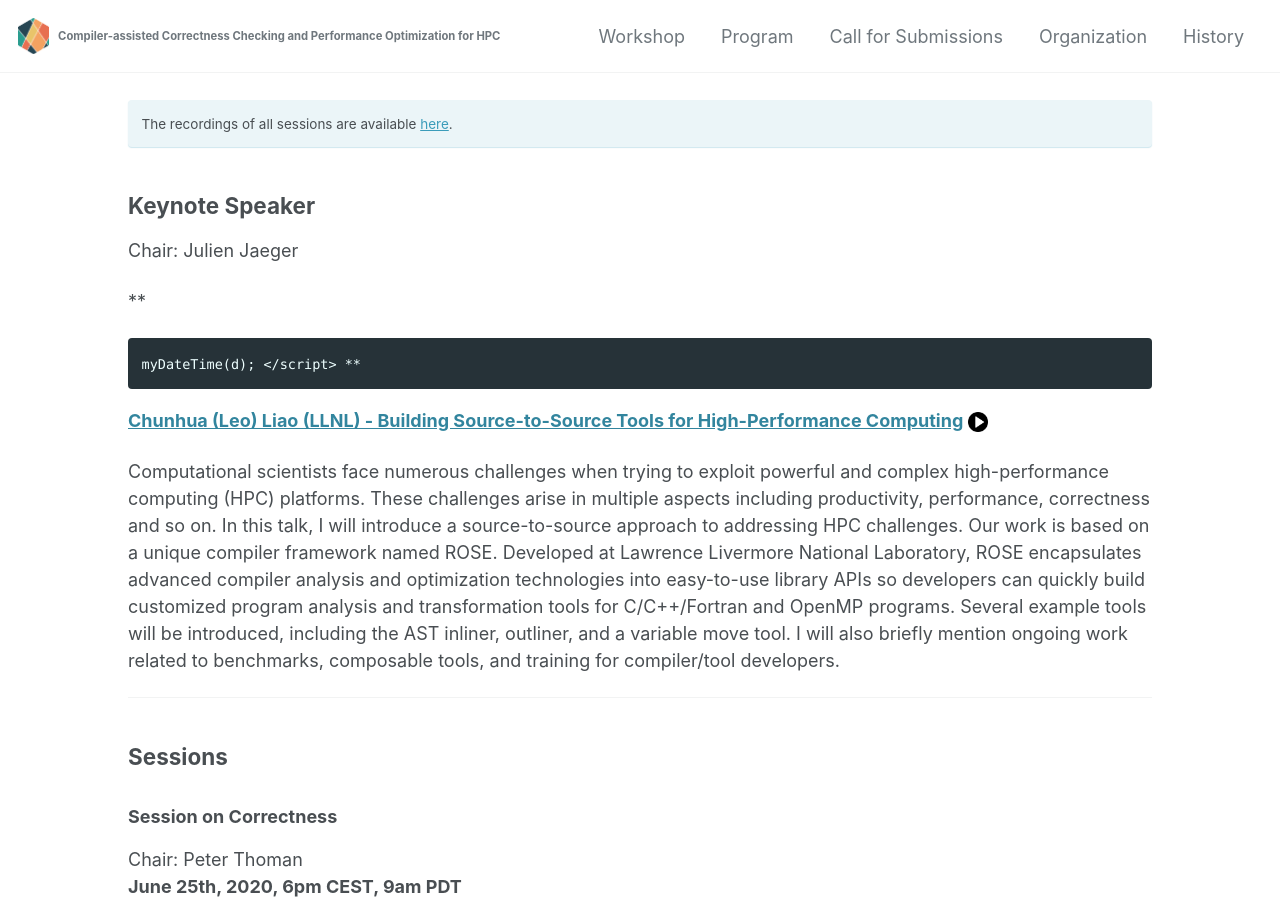
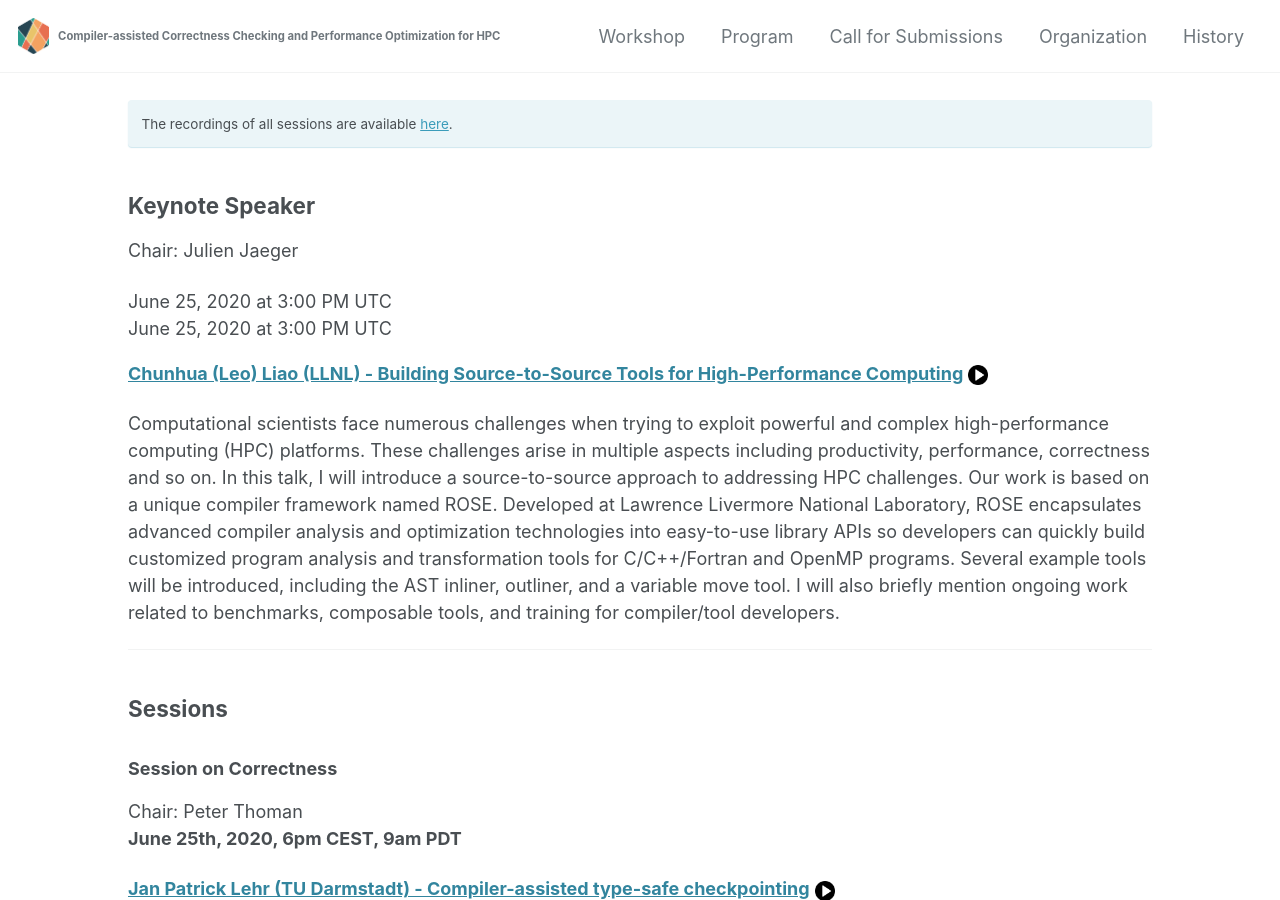
Before and after one commit to c3po-workshop/c3po-workshop.github.io, a Jekyll site: the page built from _pages/2020/program.md, in a window 1280 px wide and 900 px high. Built offline with Jekyll 4.4.1, drawn with Linux system fonts in a browser that asks for light colours; cached includes are drawn as plain includes; nearby versions of some CDN libraries; some of the changed lines change nothing that is shown.

Commit message:
Added utc time

```diff
--- a/_pages/2020/program.md
+++ b/_pages/2020/program.md
@@ -4,6 +4,7 @@
 
 <!-- [Registration](https://docs.google.com/forms/d/1s7BDZ9BgFDhpwNF5W3i6a_YSqs7jJlSRl_e957sKEBQ/viewform?edit_requested=true<Paste>)
 -->
+<script type="text/javascript" src="/assets/js/timeconvert.js"></script>
 
 The recordings of all sessions are available [here](https://www.youtube.com/playlist?list=PLMa5JEpVE7Jxi6iHPH2kQJFzGN_Yx4ypY).
 {: .notice--info}
@@ -12,8 +13,6 @@
 Chair: Julien Jaeger \\
 <!--**June 25th, 2020, 5pm CEST, 8am PDT**-->
 
-<script type="text/javascript" src="/assets/js/timeconvert.js"></script>
-**
 <script>
     var d = new Date();
     d.setUTCFullYear(2020);
@@ -26,7 +25,6 @@
 
     myDateTime(d);
 </script>
-**
 
 <!--
 15:00 UTC, 2020-06-25
```
